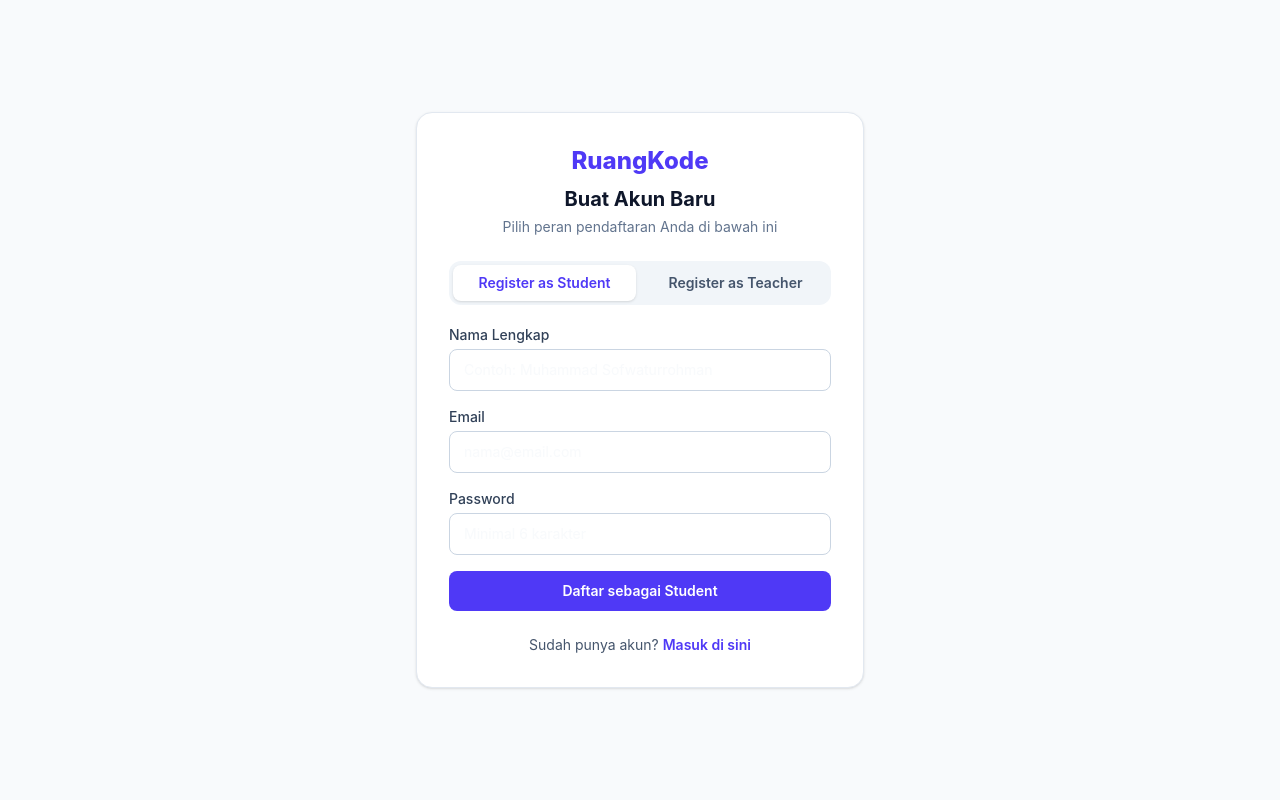
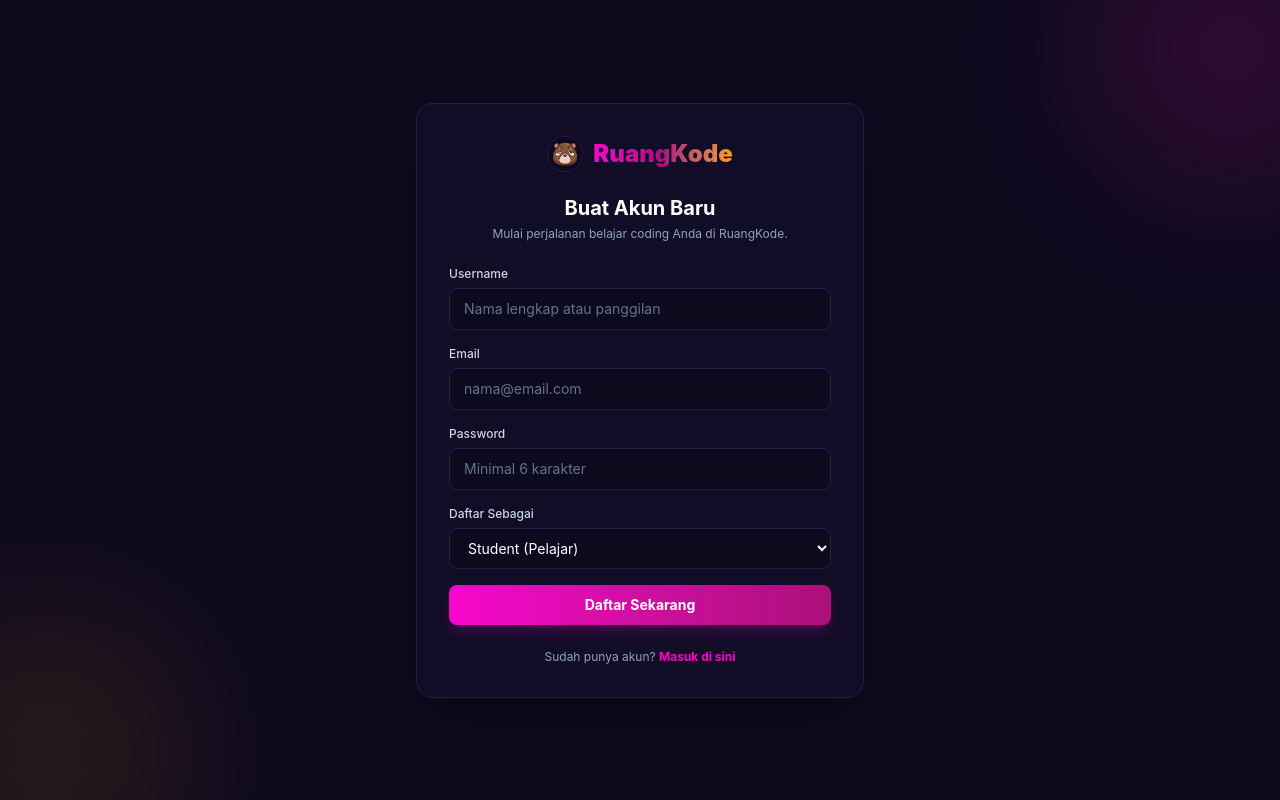
Before and after one commit to muhammadsofwaturrahman/ruangkode-web, a Next.js app: page /register in a window 1280 px wide. Built offline with nearby package versions, Linux system fonts and the light colour scheme.

Commit message:
style: unify dark graduation theme across login, register, and admin pages

```diff
--- a/src/app/admin/page.jsx
+++ b/src/app/admin/page.jsx
@@ -37,9 +37,9 @@ export default async function AdminPage({ searchParams }) {
   );
 
   return (
-    <div className="min-h-screen bg-slate-50">
-      <Navbar user={session} />
-      <main className="mx-auto max-w-6xl px-4 py-8 sm:px-6">
+    <div className="min-h-screen bg-[#0E0A1E] text-slate-100">
+  <Navbar user={session} />
+    <main className="mx-auto max-w-6xl px-4 py-8 sm:px-6">
         <div className="mb-6">
           <h1 className="text-2xl font-bold text-slate-900">Dashboard Admin</h1>
           <p className="text-sm text-slate-500">
--- a/src/app/login/page.jsx
+++ b/src/app/login/page.jsx
@@ -3,6 +3,7 @@
 import { useState } from "react";
 import { useRouter } from "next/navigation";
 import Link from "next/link";
+import Image from "next/image";
 
 export default function LoginPage() {
   const router = useRouter();
@@ -25,80 +26,95 @@ export default function LoginPage() {
 
       const data = await res.json();
       if (!res.ok) {
-        setError(data.error || "Login gagal");
-        setLoading(false);
+        setError(data.error || "Email atau password salah.");
         return;
       }
 
-      if (data.user.role === "admin") {
+      if (data.user?.role === "admin") {
         router.push("/admin");
+      } else if (data.user?.role === "teacher") {
+        router.push("/teacher");
       } else {
         router.push("/profile");
       }
       router.refresh();
     } catch {
-      setError("Gagal menghubungi server.");
+      setError("Terjadi kesalahan saat menghubungi server.");
+    } finally {
       setLoading(false);
     }
   }
 
   return (
-    <div className="flex min-h-screen items-center justify-center bg-slate-50 px-4">
-      <div className="w-full max-w-md rounded-2xl border border-slate-200 bg-white p-8 shadow-sm">
+    <div className="relative flex min-h-screen items-center justify-center overflow-hidden bg-[#0E0A1E] px-4 py-12 text-slate-100">
+      <div className="pointer-events-none absolute -top-24 -left-24 h-72 w-72 rounded-full bg-[#A91079]/20 blur-3xl" />
+      <div className="pointer-events-none absolute -bottom-24 -right-24 h-72 w-72 rounded-full bg-[#F806CC]/15 blur-3xl" />
+
+      <div className="relative z-10 w-full max-w-md rounded-2xl border border-[#2E1A47] bg-[#120D26] p-8 shadow-2xl shadow-black/40">
         <div className="mb-6 text-center">
-          <Link href="/" className="text-2xl font-extrabold text-indigo-600">
-            RuangKode
+          <Link href="/" className="inline-flex items-center gap-2.5">
+            <Image
+              src="/images/bear-logo.jpg"
+              alt="Logo RuangKode"
+              width={36}
+              height={36}
+              unoptimized
+              className="h-9 w-9 rounded-full border border-[#2E1A47] object-cover"
+            />
+            <span className="bg-gradient-to-r from-[#F806CC] via-[#A91079] to-[#F59E0B] bg-clip-text text-2xl font-black text-transparent">
+              RuangKode
+            </span>
           </Link>
-          <h1 className="mt-2 text-xl font-bold text-slate-900">Masuk ke Akun Anda</h1>
-          <p className="mt-1 text-sm text-slate-500">
-            Lanjutkan belajar atau kelola kelas Anda
+          <h1 className="mt-4 text-xl font-bold text-white">Masuk ke Akun Anda</h1>
+          <p className="mt-1 text-xs text-slate-400">
+            Lanjutkan progres belajar dan raih sertifikat kelulusan.
           </p>
         </div>
 
         {error && (
-          <div className="mb-4 rounded-lg border border-red-200 bg-red-50 px-4 py-3 text-sm text-red-700">
+          <div className="mb-4 rounded-xl border border-red-500/30 bg-red-950/40 px-4 py-3 text-xs text-red-300">
             {error}
           </div>
         )}
 
         <form onSubmit={handleSubmit} className="space-y-4">
           <div>
-            <label className="mb-1 block text-sm font-medium text-slate-700">Email</label>
+            <label className="mb-1.5 block text-xs font-medium text-slate-300">Email</label>
             <input
               type="email"
               required
               value={email}
               onChange={(e) => setEmail(e.target.value)}
-              placeholder="nama@ruangkode.com"
-              className="w-full rounded-lg border border-slate-300 px-3.5 py-2.5 text-sm focus:border-indigo-600 focus:outline-none"
+              placeholder="nama@email.com"
+              className="w-full rounded-lg border border-[#2E1A47] bg-[#0E0A1E] px-3.5 py-2.5 text-sm text-white placeholder-slate-500 focus:border-[#A91079] focus:outline-none"
             />
           </div>
 
           <div>
-            <label className="mb-1 block text-sm font-medium text-slate-700">Password</label>
+            <label className="mb-1.5 block text-xs font-medium text-slate-300">Password</label>
             <input
               type="password"
               required
               value={password}
               onChange={(e) => setPassword(e.target.value)}
               placeholder="••••••••"
-              className="w-full rounded-lg border border-slate-300 px-3.5 py-2.5 text-sm focus:border-indigo-600 focus:outline-none"
+              className="w-full rounded-lg border border-[#2E1A47] bg-[#0E0A1E] px-3.5 py-2.5 text-sm text-white placeholder-slate-500 focus:border-[#A91079] focus:outline-none"
             />
           </div>
 
           <button
             type="submit"
             disabled={loading}
-            className="w-full rounded-lg bg-indigo-600 py-2.5 text-sm font-semibold text-white transition hover:bg-indigo-700 disabled:opacity-60"
+            className="w-full rounded-lg bg-gradient-to-r from-[#F806CC] to-[#A91079] py-2.5 text-sm font-bold text-white shadow-lg shadow-[#F806CC]/20 transition hover:opacity-90 disabled:opacity-50"
           >
             {loading ? "Memproses..." : "Masuk"}
           </button>
         </form>
 
-        <p className="mt-6 text-center text-sm text-slate-600">
+        <p className="mt-6 text-center text-xs text-slate-400">
           Belum punya akun?{" "}
-          <Link href="/register" className="font-semibold text-indigo-600 hover:underline">
-            Daftar sekarang
+          <Link href="/register" className="font-bold text-[#F806CC] hover:underline">
+            Daftar Sekarang
           </Link>
         </p>
       </div>
--- a/src/app/register/page.jsx
+++ b/src/app/register/page.jsx
@@ -3,13 +3,16 @@
 import { useState } from "react";
 import { useRouter } from "next/navigation";
 import Link from "next/link";
+import Image from "next/image";
 
 export default function RegisterPage() {
   const router = useRouter();
-  const [registerAs, setRegisterAs] = useState("student");
-  const [username, setUsername] = useState("");
-  const [email, setEmail] = useState("");
-  const [password, setPassword] = useState("");
+  const [form, setForm] = useState({
+    username: "",
+    email: "",
+    password: "",
+    role: "student",
+  });
   const [error, setError] = useState("");
   const [loading, setLoading] = useState(false);
 
@@ -22,130 +25,121 @@ export default function RegisterPage() {
       const res = await fetch("/api/auth/register", {
         method: "POST",
         headers: { "Content-Type": "application/json" },
-        body: JSON.stringify({ username, email, password, registerAs }),
+        body: JSON.stringify(form),
       });
 
       const data = await res.json();
       if (!res.ok) {
-        setError(data.error || "Registrasi gagal");
-        setLoading(false);
+        setError(data.error || "Gagal mendaftar.");
         return;
       }
 
-      router.push("/profile");
-      router.refresh();
+      router.push("/login");
     } catch {
-      setError("Gagal menghubungi server.");
+      setError("Terjadi kesalahan saat menghubungi server.");
+    } finally {
       setLoading(false);
     }
   }
 
   return (
-    <div className="flex min-h-screen items-center justify-center bg-slate-50 px-4 py-10">
-      <div className="w-full max-w-md rounded-2xl border border-slate-200 bg-white p-8 shadow-sm">
+    <div className="relative flex min-h-screen items-center justify-center overflow-hidden bg-[#0E0A1E] px-4 py-12 text-slate-100">
+      <div className="pointer-events-none absolute -top-24 -right-24 h-72 w-72 rounded-full bg-[#A91079]/20 blur-3xl" />
+      <div className="pointer-events-none absolute -bottom-24 -left-24 h-72 w-72 rounded-full bg-amber-500/10 blur-3xl" />
+
+      <div className="relative z-10 w-full max-w-md rounded-2xl border border-[#2E1A47] bg-[#120D26] p-8 shadow-2xl shadow-black/40">
         <div className="mb-6 text-center">
-          <Link href="/" className="text-2xl font-extrabold text-indigo-600">
-            RuangKode
+          <Link href="/" className="inline-flex items-center gap-2.5">
+            <Image
+              src="/images/bear-logo.jpg"
+              alt="Logo RuangKode"
+              width={36}
+              height={36}
+              unoptimized
+              className="h-9 w-9 rounded-full border border-[#2E1A47] object-cover"
+            />
+            <span className="bg-gradient-to-r from-[#F806CC] via-[#A91079] to-[#F59E0B] bg-clip-text text-2xl font-black text-transparent">
+              RuangKode
+            </span>
           </Link>
-          <h1 className="mt-2 text-xl font-bold text-slate-900">Buat Akun Baru</h1>
-          <p className="mt-1 text-sm text-slate-500">
-            Pilih peran pendaftaran Anda di bawah ini
+          <h1 className="mt-4 text-xl font-bold text-white">Buat Akun Baru</h1>
+          <p className="mt-1 text-xs text-slate-400">
+            Mulai perjalanan belajar coding Anda di RuangKode.
           </p>
         </div>
 
-        {/* Pilihan 2 Jalur Registrasi */}
-        <div className="mb-5 grid grid-cols-2 gap-2 rounded-xl bg-slate-100 p-1">
-          <button
-            type="button"
-            onClick={() => setRegisterAs("student")}
-            className={`rounded-lg py-2 text-sm font-semibold transition ${
-              registerAs === "student"
-                ? "bg-white text-indigo-600 shadow-sm"
-                : "text-slate-600 hover:text-slate-900"
-            }`}
-          >
-            Register as Student
-          </button>
-          <button
-            type="button"
-            onClick={() => setRegisterAs("teacher")}
-            className={`rounded-lg py-2 text-sm font-semibold transition ${
-              registerAs === "teacher"
-                ? "bg-white text-indigo-600 shadow-sm"
-                : "text-slate-600 hover:text-slate-900"
-            }`}
-          >
-            Register as Teacher
-          </button>
-        </div>
-
-        {registerAs === "teacher" && (
-          <div className="mb-4 rounded-lg border border-amber-200 bg-amber-50 px-3.5 py-2.5 text-xs text-amber-800">
-            Pendaftar <strong>Teacher</strong> akan masuk sebagai Student terlebih dahulu sambil
-            menunggu persetujuan (Approve) dari Admin.
-          </div>
-        )}
-
         {error && (
-          <div className="mb-4 rounded-lg border border-red-200 bg-red-50 px-4 py-3 text-sm text-red-700">
+          <div className="mb-4 rounded-xl border border-red-500/30 bg-red-950/40 px-4 py-3 text-xs text-red-300">
             {error}
           </div>
         )}
 
         <form onSubmit={handleSubmit} className="space-y-4">
           <div>
-            <label className="mb-1 block text-sm font-medium text-slate-700">Nama Lengkap</label>
+            <label className="mb-1.5 block text-xs font-medium text-slate-300">Username</label>
             <input
               type="text"
               required
-              value={username}
-              onChange={(e) => setUsername(e.target.value)}
-              placeholder="Contoh: Muhammad Sofwaturrohman"
-              className="w-full rounded-lg border border-slate-300 px-3.5 py-2.5 text-sm focus:border-indigo-600 focus:outline-none"
+              value={form.username}
+              onChange={(e) => setForm({ ...form, username: e.target.value })}
+              placeholder="Nama lengkap atau panggilan"
+              className="w-full rounded-lg border border-[#2E1A47] bg-[#0E0A1E] px-3.5 py-2.5 text-sm text-white placeholder-slate-500 focus:border-[#A91079] focus:outline-none"
             />
           </div>
 
           <div>
-            <label className="mb-1 block text-sm font-medium text-slate-700">Email</label>
+            <label className="mb-1.5 block text-xs font-medium text-slate-300">Email</label>
             <input
               type="email"
               required
-              value={email}
-              onChange={(e) => setEmail(e.target.value)}
+              value={form.email}
+              onChange={(e) => setForm({ ...form, email: e.target.value })}
               placeholder="nama@email.com"
-              className="w-full rounded-lg border border-slate-300 px-3.5 py-2.5 text-sm focus:border-indigo-600 focus:outline-none"
+              className="w-full rounded-lg border border-[#2E1A47] bg-[#0E0A1E] px-3.5 py-2.5 text-sm text-white placeholder-slate-500 focus:border-[#A91079] focus:outline-none"
             />
           </div>
 
           <div>
-            <label className="mb-1 block text-sm font-medium text-slate-700">Password</label>
+            <label className="mb-1.5 block text-xs font-medium text-slate-300">Password</label>
             <input
               type="password"
               required
               minLength={6}
-              value={password}
-              onChange={(e) => setPassword(e.target.value)}
+              value={form.password}
+              onChange={(e) => setForm({ ...form, password: e.target.value })}
               placeholder="Minimal 6 karakter"
-              className="w-full rounded-lg border border-slate-300 px-3.5 py-2.5 text-sm focus:border-indigo-600 focus:outline-none"
+              className="w-full rounded-lg border border-[#2E1A47] bg-[#0E0A1E] px-3.5 py-2.5 text-sm text-white placeholder-slate-500 focus:border-[#A91079] focus:outline-none"
             />
+          </div>
+
+          <div>
+            <label className="mb-1.5 block text-xs font-medium text-slate-300">Daftar Sebagai</label>
+            <select
+              value={form.role}
+              onChange={(e) => setForm({ ...form, role: e.target.value })}
+              className="w-full rounded-lg border border-[#2E1A47] bg-[#0E0A1E] px-3.5 py-2.5 text-sm text-white focus:border-[#A91079] focus:outline-none"
+            >
+              <option value="student" className="bg-[#120D26]">
+                Student (Pelajar)
+              </option>
+              <option value="teacher" className="bg-[#120D26]">
+                Teacher (Pengajar — perlu verifikasi Admin)
+              </option>
+            </select>
           </div>
 
           <button
             type="submit"
             disabled={loading}
-            className="w-full rounded-lg bg-indigo-600 py-2.5 text-sm font-semibold text-white transition hover:bg-indigo-700 disabled:opacity-60"
+            className="w-full rounded-lg bg-gradient-to-r from-[#F806CC] to-[#A91079] py-2.5 text-sm font-bold text-white shadow-lg shadow-[#F806CC]/20 transition hover:opacity-90 disabled:opacity-50"
           >
-            {loading
-              ? "Mendaftarkan..."
-              : registerAs === "teacher"
-              ? "Daftar sebagai Teacher"
-              : "Daftar sebagai Student"}
+            {loading ? "Mendaftarkan..." : "Daftar Sekarang"}
           </button>
         </form>
 
-        <p className="mt-6 text-center text-sm text-slate-600">
+        <p className="mt-6 text-center text-xs text-slate-400">
           Sudah punya akun?{" "}
-          <Link href="/login" className="font-semibold text-indigo-600 hover:underline">
+          <Link href="/login" className="font-bold text-[#F806CC] hover:underline">
             Masuk di sini
           </Link>
         </p>
```
